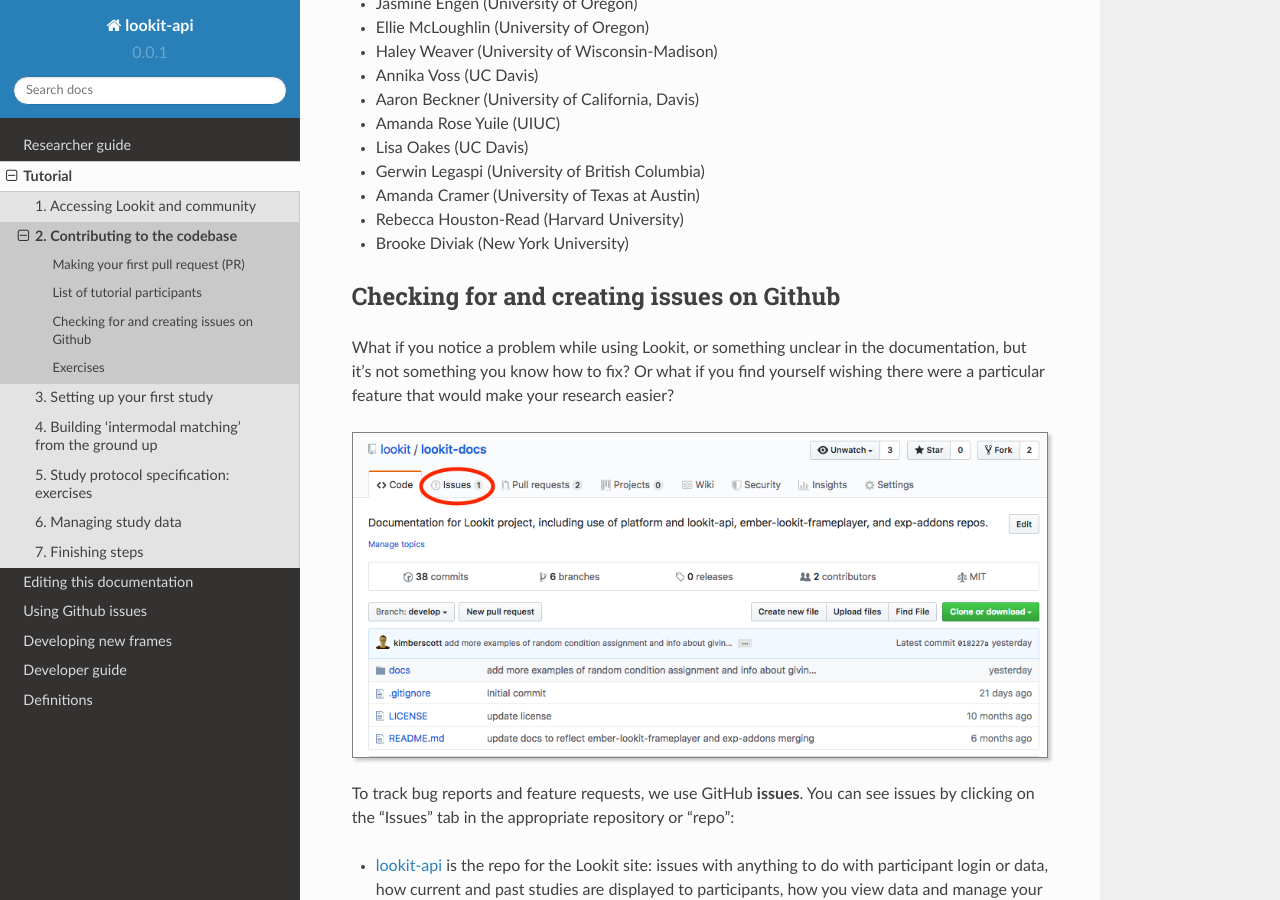
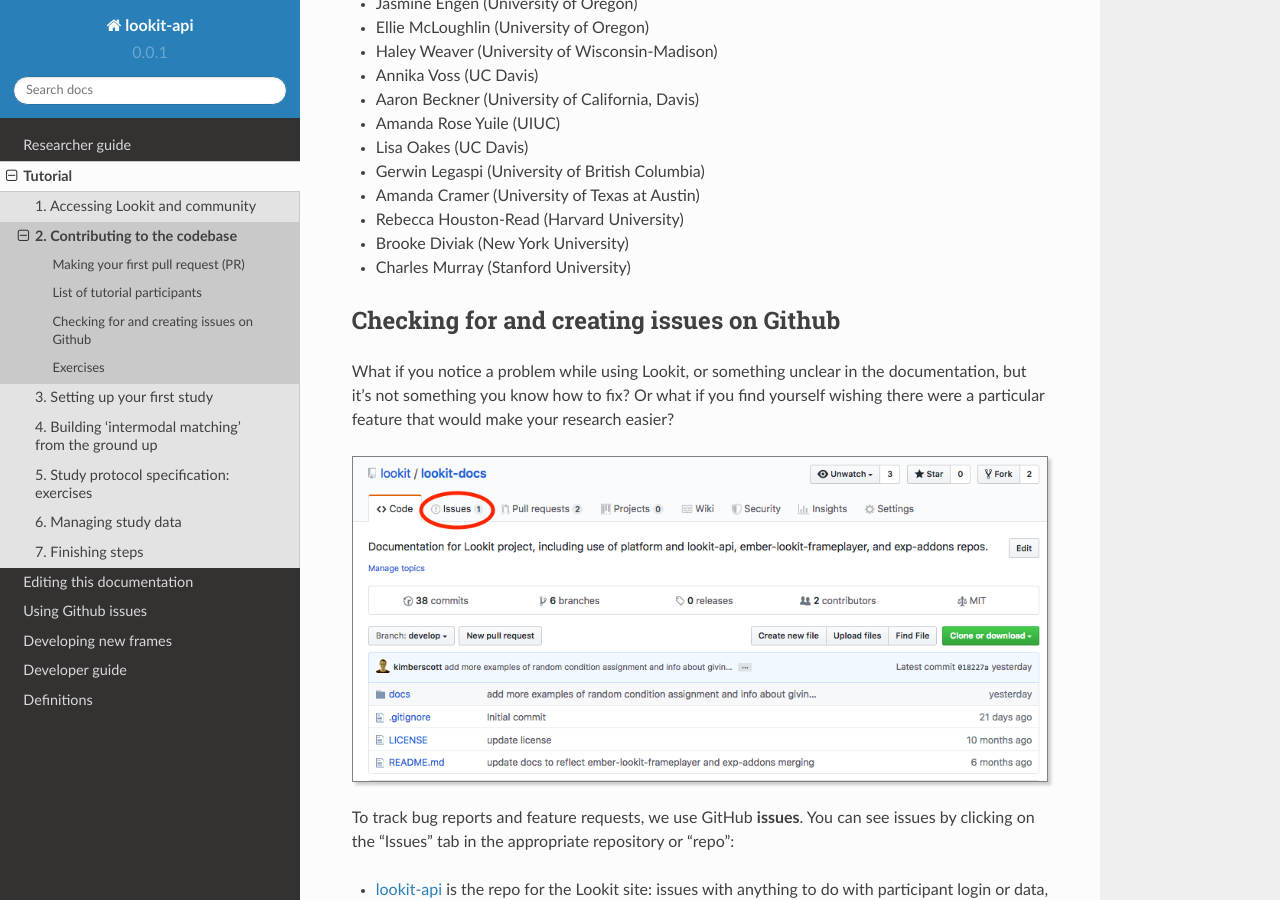
Before and after one commit to lookit/lookit-docs, a Sphinx documentation site: the page built from docs/source/tutorial-contributing.rst, in a window 1280 px wide and 900 px high, scrolled down 4597 px. Built offline with Sphinx 7.4.7 and the Read the Docs theme 2.0.0, drawn with Linux system fonts in a browser that asks for light colours.

Commit message:
Add me to the list

```diff
--- a/docs/source/tutorial-contributing.rst
+++ b/docs/source/tutorial-contributing.rst
@@ -108,6 +108,7 @@
 - Amanda Cramer (University of Texas at Austin)
 - Rebecca Houston-Read (Harvard University)
 - Brooke Diviak (New York University)
+- Charles Murray (Stanford University)
 
 .. _Github issues overview:
 
```
